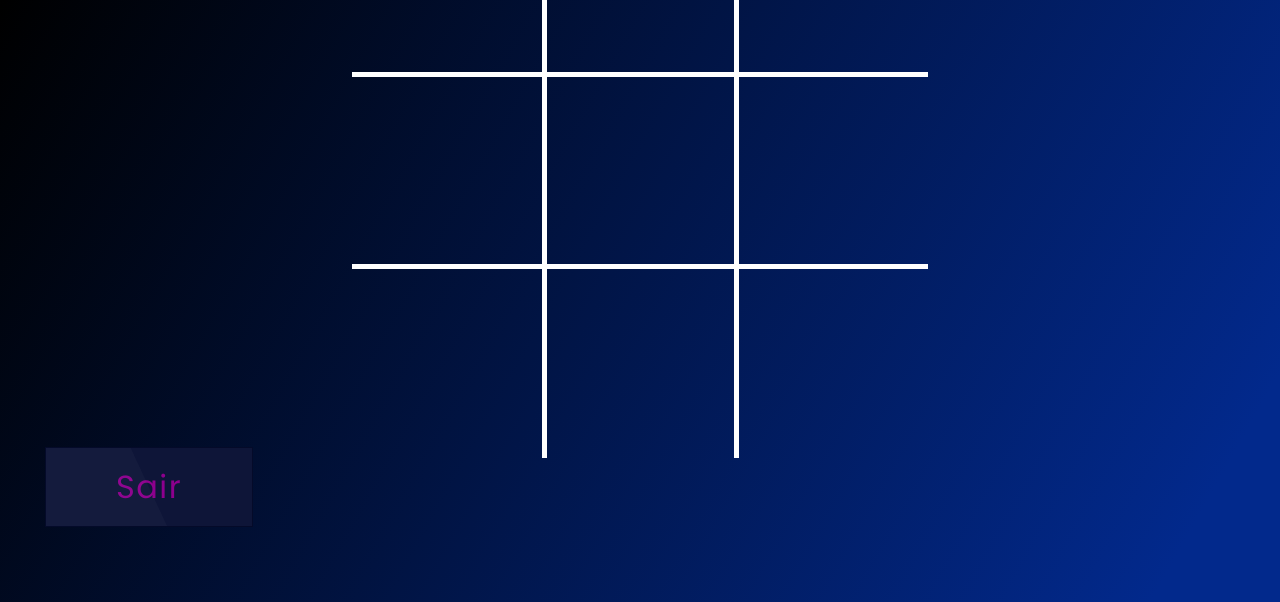
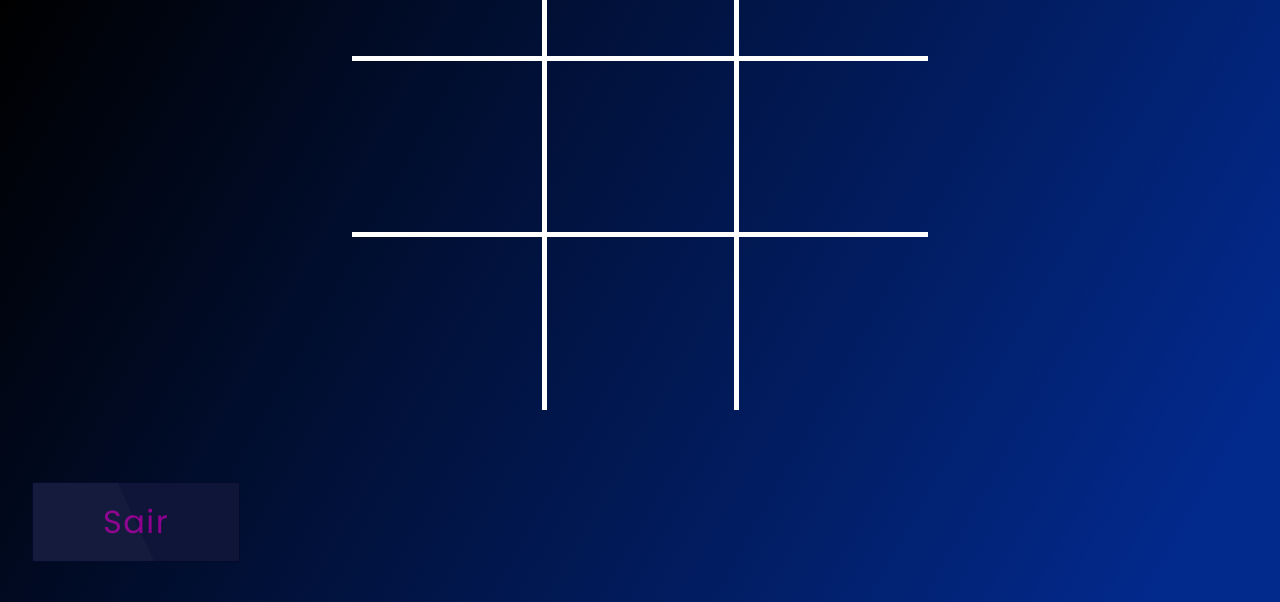
Before and after one commit to joao-vitor-machado/jogo-da-velha-multiplayer, a plain HTML site: page View/screens/tela_jogo/tela_jogo.html in a window 1280 px wide. Shown: the part 198-800 px from the top of the page. Drawn offline with Linux system fonts and the light colour scheme.

Commit message:
Arrumando telas com margin button

```diff
--- a/View/screens/style.css
+++ b/View/screens/style.css
@@ -2,8 +2,13 @@ body{
     display: flex;
     flex-direction: column;
     align-items: center;
+    /* max-height: 100vh; */
 }
 
 img{
     margin-top: 1rem;
 }
+
+.button{
+    margin-bottom: 2rem;
+}
--- a/View/screens/tela_jogo/style.css
+++ b/View/screens/tela_jogo/style.css
@@ -32,7 +32,8 @@ header{
 
 
 section{
-    height: 65vh;
+    height: 75vh;
+    flex-direction: column;
 }
 
 td{
@@ -40,7 +41,7 @@ td{
 }
 
 td + td, th + th {
-    height: 12rem;
+    height: 11rem;
     border-left: 5px solid white;
 }
 tr + tr {
@@ -48,11 +49,12 @@ tr + tr {
 }
 
 .button{
-    position: absolute;
-
+    height: 15vh;
+    margin-left: 2rem;
 }
 
 .button a {
     width: 13rem;
     height: 5rem;
+
 }
--- a/View/shared/assets/button.css
+++ b/View/shared/assets/button.css
@@ -1,9 +1,9 @@
 .button {
     display: flex;
-    justify-content: center;
-    align-items: flex-end;
+    justify-content: flex-start;
     flex-direction: column;
     margin-bottom: 3rem;
+
 }
 
 .button a {
@@ -12,7 +12,6 @@
     height: 7rem;
     display: inline-block;
     background: rgba(255, 255, 255, 0);
-    margin: 45px;
 }
 
 .button a:before,
```
Also changed, not shown: View/screens/tela_jogo/tela_jogo.html (+3 -1 lines).
